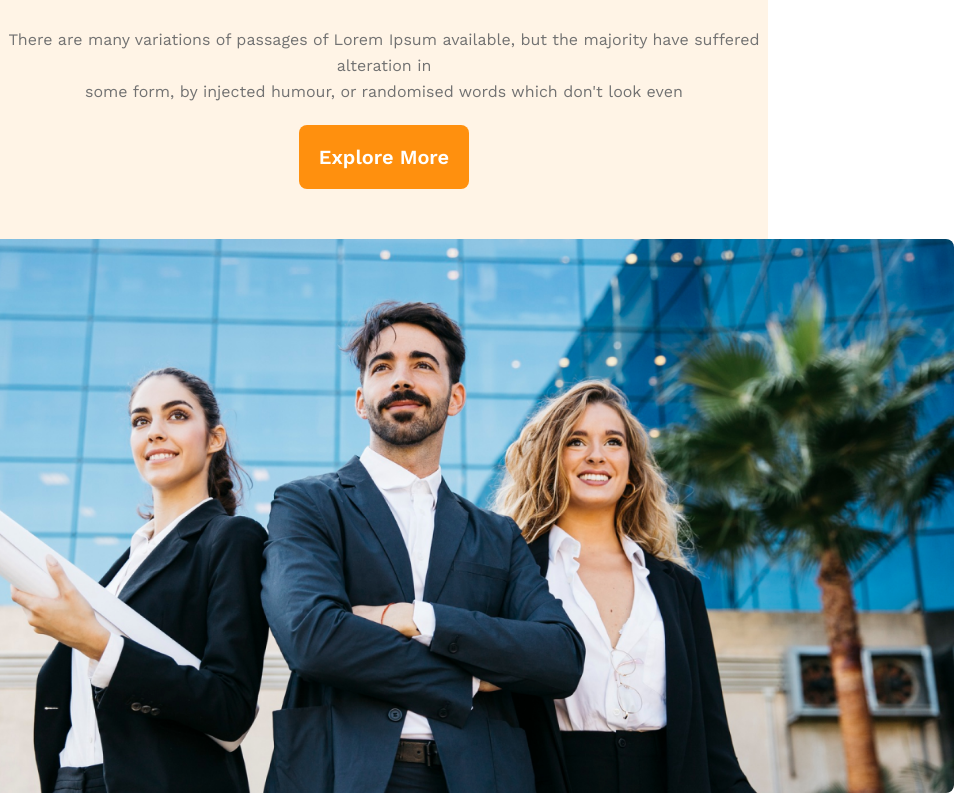
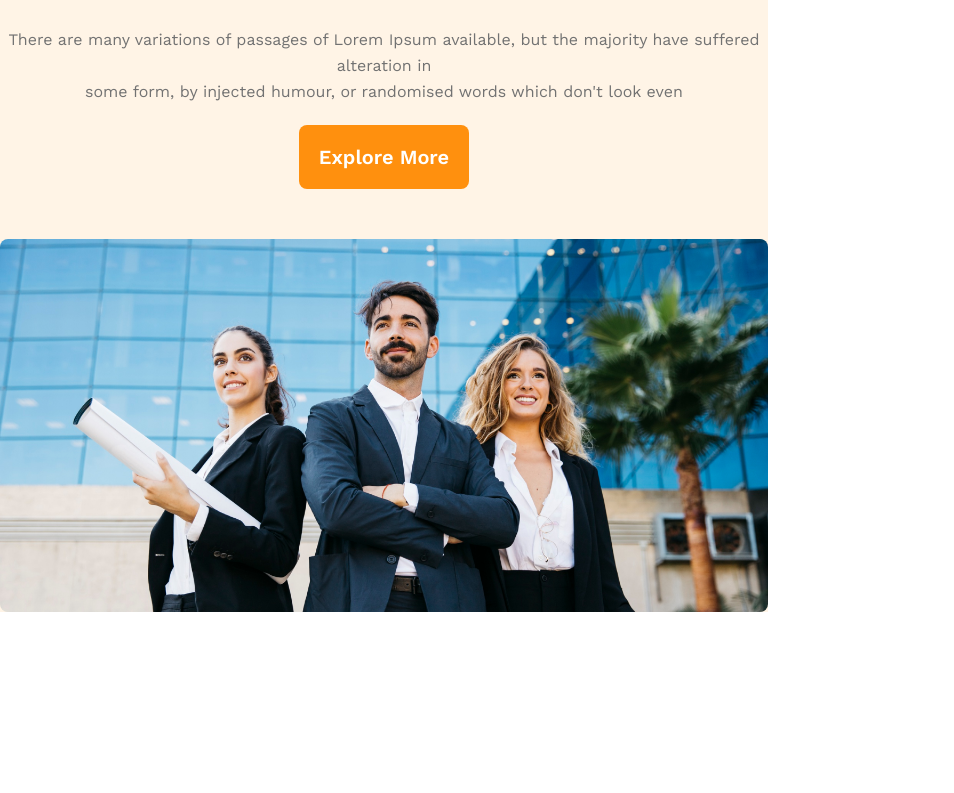
Before and after one commit to ahnaf4D/g3-architects-web, a plain HTML site: page index.html in a window 768 px wide. Shown: the part 284-1077 px from the top of the page, 954 px wide, since content can reach past the window. After the commit the page ends 896 px from the top, so only its background shows below. Drawn offline with nearby package versions, Linux system fonts and the light colour scheme.

Commit message:
banner area is responsive for medium and small devices

```diff
--- a/styles/style.css
+++ b/styles/style.css
@@ -100,6 +100,9 @@ nav ul li a {
     .banner-area img {
         max-width: 90%;
     }
+    .banner-title{
+        font-size: 48px;
+    }
 }
 
 /* Responsive for medium Devices */
@@ -112,4 +115,8 @@ nav ul li a {
         margin-top: 10px;
         margin-bottom: 10px;
     }
+    .banner-area img{
+        width: 100%;
+        height: auto;
+    }
 }
```
